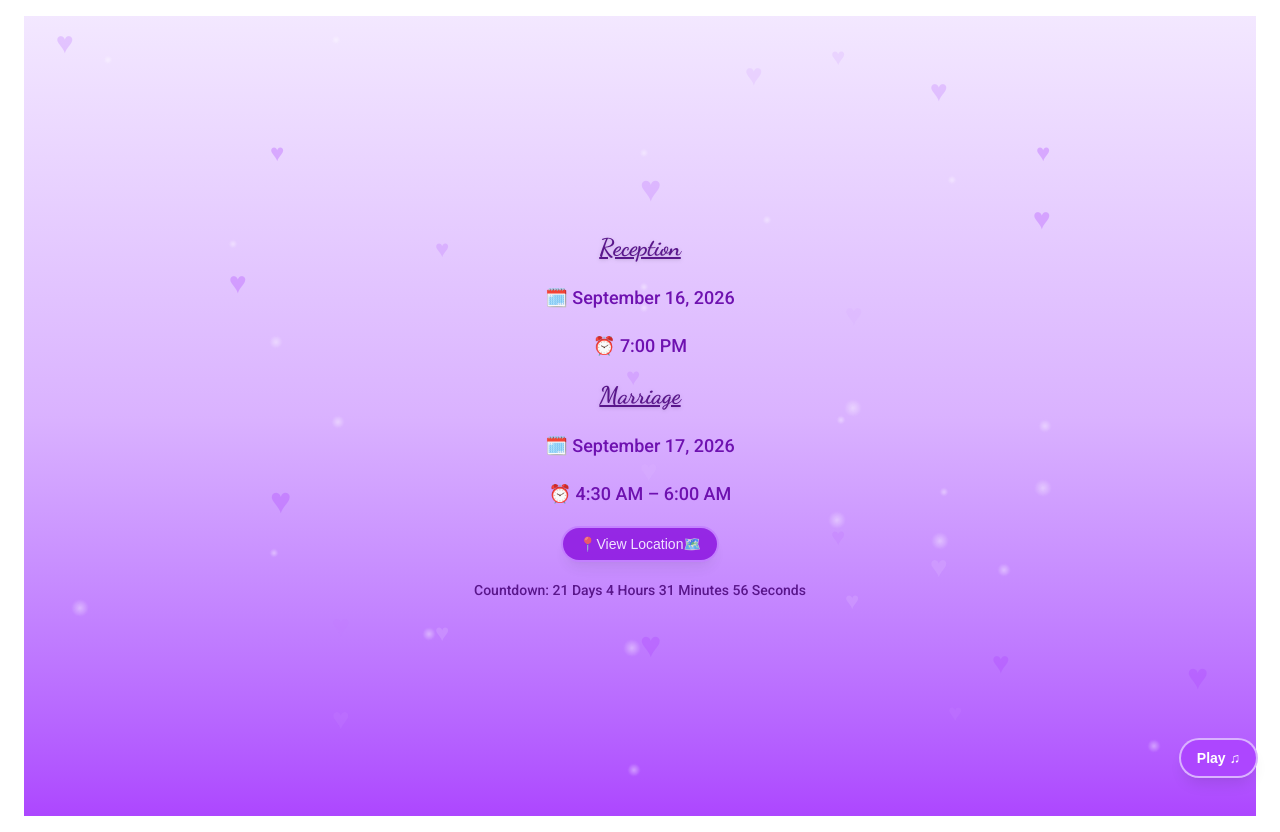
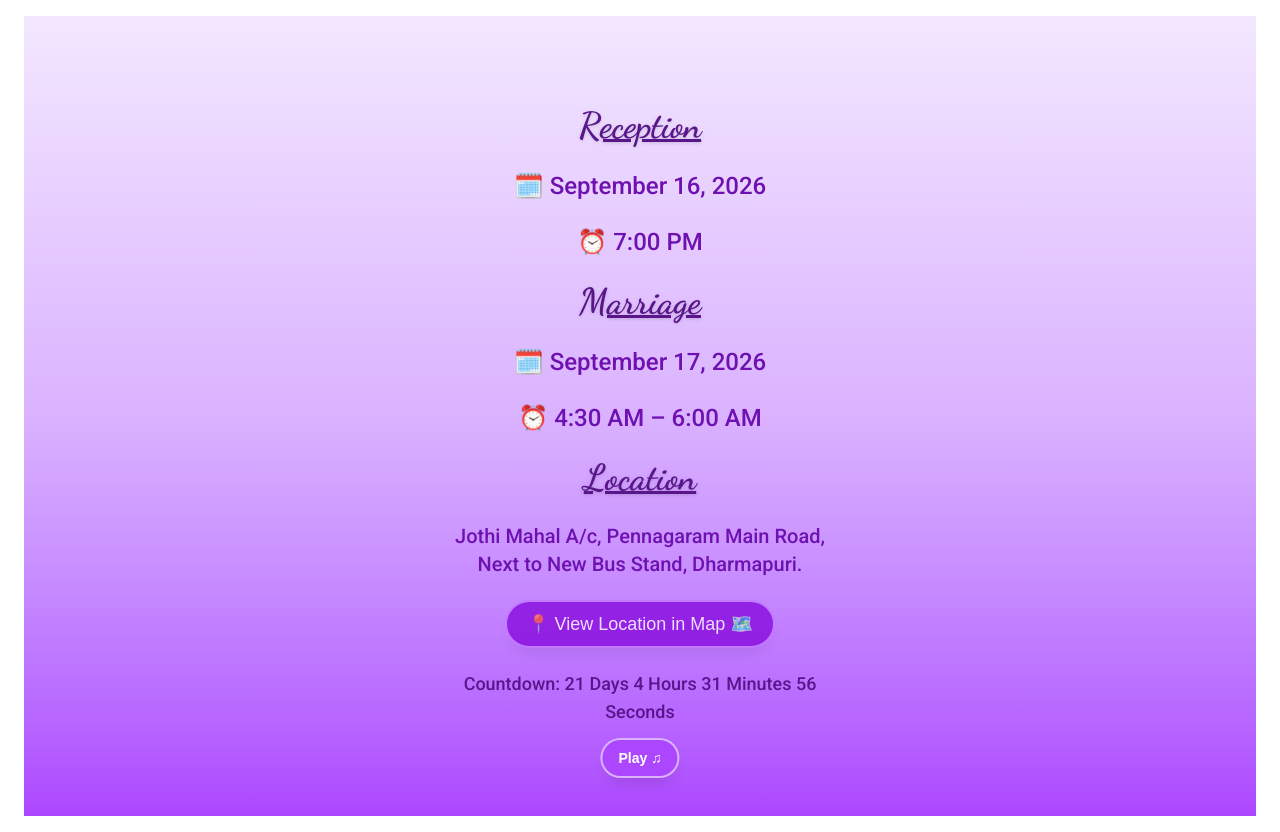
Before and after one commit to Vistreator/Pooja-Dinesh-Invite, a Next.js app: page /location in a window 1280 px wide. Built offline with nearby package versions, Linux system fonts and the light colour scheme.

Commit message:
Play sound adjust and name size

```diff
--- a/app/invite/page.tsx
+++ b/app/invite/page.tsx
@@ -48,7 +48,7 @@ export default function Invite() {
           initial={{ opacity: 0, y: -50 }}
           animate={{ opacity: 1, y: 0 }}
           transition={{ duration: 1 }}
-          className={`${greatVibes.className} text-6xl sm:text-8xl md:text-9xl text-purple-900 drop-shadow-lg leading-tight`}
+          className={`${greatVibes.className} text-5xl sm:text-7xl md:text-8xl text-purple-900 drop-shadow-lg leading-tight`}
         >
           Dineshkumar C
         </motion.h1>
@@ -57,7 +57,7 @@ export default function Invite() {
           initial={{ opacity: 0, scale: 0.8 }}
           animate={{ opacity: 1, scale: 1 }}
           transition={{ duration: 1, delay: 0.3 }}
-          className={`${greatVibes.className} text-5xl sm:text-7xl md:text-8xl text-purple-900 drop-shadow-lg leading-tight`}
+          className={`${greatVibes.className} text-3xl sm:text-5xl md:text-6xl text-purple-900 drop-shadow-lg leading-tight`}
         >
           ་༘࿐ ִֶָ💍࿐་༘
         </motion.h2>
@@ -66,7 +66,7 @@ export default function Invite() {
           initial={{ opacity: 0, y: 50 }}
           animate={{ opacity: 1, y: 0 }}
           transition={{ duration: 1, delay: 0.6 }}
-          className={`${greatVibes.className} text-6xl sm:text-8xl md:text-9xl text-purple-900 drop-shadow-lg leading-tight`}
+          className={`${greatVibes.className} text-5xl sm:text-7xl md:text-8xl text-purple-900 drop-shadow-lg leading-tight`}
         >
           Pooja R
         </motion.h3>
--- a/app/layout.tsx
+++ b/app/layout.tsx
@@ -33,15 +33,16 @@ export default function RootLayout({ children }: { children: React.ReactNode })
         </audio>
 
         {/* Play/Pause Button */}
+        {/* Play/Pause Button */}
 <button
   onClick={toggleMusic}
   className={`fixed bottom-6 left-1/2 -translate-x-1/2
-                      sm:bottom-6 sm:right-6 sm:left-auto sm:translate-x-0
               px-4 py-2 text-sm font-semibold text-white rounded-full shadow-lg
               transition-transform duration-300 hover:scale-105 z-50
               ${isPlaying ? "bg-purple-700 ring-2 ring-purple-400 animate-wiggle" : "bg-purple-500 ring-2 ring-purple-300"}`}
 >
   {isPlaying ? "⏸" : "Play ♫"}
+
         </button>
 
         {/* Page Content */}
--- a/app/location/page.tsx
+++ b/app/location/page.tsx
@@ -28,85 +28,38 @@ export default function Location() {
     <div className="relative min-h-screen flex items-center justify-center
                     bg-gradient-to-b from-purple-100 via-purple-300 to-purple-500
                     px-4 overflow-hidden text-center">
-    {/* Floating hearts */}
-{/* Floating hearts */}
-<div className="absolute top-12 left-8 text-purple-400 text-3xl opacity-20 animate-float">♥</div>
-<div className="absolute bottom-20 right-12 text-purple-500 text-4xl opacity-30 animate-float">♥</div>
-<div className="absolute bottom-32 left-1/3 text-purple-300 text-2xl opacity-20 animate-float">♥</div>
-<div className="absolute top-24 right-1/4 text-purple-400 text-3xl opacity-30 animate-float">♥</div>
 
-{/* Extra floating hearts (20 more) */}
-<div className="absolute top-40 left-1/5 text-purple-500 text-2xl opacity-25 animate-float">♥</div>
-<div className="absolute bottom-10 left-1/4 text-purple-400 text-3xl opacity-30 animate-float">♥</div>
-<div className="absolute top-16 right-1/3 text-purple-300 text-2xl opacity-20 animate-float">♥</div>
-<div className="absolute bottom-24 right-1/5 text-purple-500 text-3xl opacity-25 animate-float">♥</div>
-<div className="absolute top-48 left-1/2 text-purple-400 text-4xl opacity-30 animate-float">♥</div>
-<div className="absolute bottom-40 left-2/3 text-purple-300 text-2xl opacity-20 animate-float">♥</div>
-<div className="absolute top-56 right-1/6 text-purple-500 text-3xl opacity-25 animate-float">♥</div>
-<div className="absolute bottom-12 left-3/4 text-purple-400 text-2xl opacity-30 animate-float">♥</div>
-<div className="absolute top-20 right-2/5 text-purple-300 text-3xl opacity-20 animate-float">♥</div>
-<div className="absolute bottom-28 left-1/2 text-purple-500 text-4xl opacity-25 animate-float">♥</div>
-<div className="absolute top-64 left-1/3 text-purple-400 text-2xl opacity-30 animate-float">♥</div>
-<div className="absolute bottom-48 right-1/4 text-purple-300 text-3xl opacity-20 animate-float">♥</div>
-<div className="absolute top-72 left-1/6 text-purple-500 text-3xl opacity-25 animate-float">♥</div>
-<div className="absolute bottom-56 right-1/3 text-purple-400 text-2xl opacity-30 animate-float">♥</div>
-<div className="absolute top-80 left-2/3 text-purple-300 text-3xl opacity-20 animate-float">♥</div>
-<div className="absolute bottom-64 left-1/5 text-purple-500 text-4xl opacity-25 animate-float">♥</div>
-<div className="absolute top-96 right-1/2 text-purple-400 text-2xl opacity-30 animate-float">♥</div>
-<div className="absolute bottom-72 left-1/2 text-purple-300 text-3xl opacity-20 animate-float">♥</div>
-<div className="absolute top-1/5 right-1/6 text-purple-500 text-2xl opacity-25 animate-float">♥</div>
-<div className="absolute bottom-1/6 left-1/4 text-purple-400 text-3xl opacity-30 animate-float">♥</div>
+      {/* Floating hearts + glitter (keep your existing ones) */}
 
-{/* Glittering background particles */}
-<div className="glitter w-2 h-2 top-10 left-20"></div>
-<div className="glitter w-3 h-3 bottom-16 right-24"></div>
-<div className="glitter w-2 h-2 top-1/3 left-1/2"></div>
-<div className="glitter w-4 h-4 bottom-1/4 left-12"></div>
-<div className="glitter w-2 h-2 top-1/2 right-1/3"></div>
-
-{/* Additional glitter particles (20 more) */}
-<div className="glitter w-2 h-2 top-5 left-1/4"></div>
-<div className="glitter w-3 h-3 bottom-10 right-1/2"></div>
-<div className="glitter w-2 h-2 top-2/3 left-1/5"></div>
-<div className="glitter w-4 h-4 bottom-1/3 right-1/4"></div>
-<div className="glitter w-2 h-2 top-40 left-3/4"></div>
-<div className="glitter w-3 h-3 bottom-44 right-2/3"></div>
-<div className="glitter w-2 h-2 top-1/4 left-3/5"></div>
-<div className="glitter w-4 h-4 bottom-2/5 right-1/6"></div>
-<div className="glitter w-2 h-2 top-56 left-1/6"></div>
-<div className="glitter w-3 h-3 bottom-60 right-1/5"></div>
-<div className="glitter w-2 h-2 top-72 left-1/2"></div>
-<div className="glitter w-4 h-4 bottom-72 right-1/3"></div>
-<div className="glitter w-3 h-3 top-80 left-1/5"></div>
-<div className="glitter w-2 h-2 bottom-80 right-1/4"></div>
-<div className="glitter w-4 h-4 top-96 left-2/3"></div>
-<div className="glitter w-3 h-3 bottom-96 right-1/6"></div>
-<div className="glitter w-2 h-2 top-1/6 left-1/2"></div>
-<div className="glitter w-4 h-4 bottom-1/5 right-1/2"></div>
-<div className="glitter w-3 h-3 top-1/2 left-1/4"></div>
-
-
-      <div className="w-full max-w-sm mx-auto space-y-5 animate-fade">
+      <div className="w-full max-w-sm mx-auto space-y-6 animate-fade">
         {/* Reception */}
-        <h2 className={`${dancing.className} text-2xl font-bold text-purple-900 drop-shadow underline`}>
+        <h2 className={`${dancing.className} text-3xl sm:text-4xl font-bold text-purple-900 drop-shadow underline`}>
           Reception
         </h2>
-        <p className={`${roboto.className} text-lg italic text-purple-800 font-semibold`}>
+        <p className={`${roboto.className} text-xl sm:text-2xl italic text-purple-800 font-semibold`}>
           🗓️ September 16, 2026
         </p>
-        <p className={`${roboto.className} text-lg italic text-purple-800 font-semibold`}>
+        <p className={`${roboto.className} text-xl sm:text-2xl italic text-purple-800 font-semibold`}>
           ⏰ 7:00 PM
         </p>
 
         {/* Marriage */}
-        <h3 className={`${dancing.className} text-2xl font-bold text-purple-900 drop-shadow underline`}>
+        <h3 className={`${dancing.className} text-3xl sm:text-4xl font-bold text-purple-900 drop-shadow underline`}>
           Marriage
         </h3>
-        <p className={`${roboto.className} text-lg italic text-purple-800 font-semibold`}>
+        <p className={`${roboto.className} text-xl sm:text-2xl italic text-purple-800 font-semibold`}>
           🗓️ September 17, 2026
         </p>
-        <p className={`${roboto.className} text-lg italic text-purple-800 font-semibold`}>
+        <p className={`${roboto.className} text-xl sm:text-2xl italic text-purple-800 font-semibold`}>
           ⏰ 4:30 AM – 6:00 AM
+        </p>
+
+        {/* Location */}
+        <h4 className={`${dancing.className} text-3xl sm:text-4xl font-bold text-purple-900 drop-shadow underline`}>
+          Location
+        </h4>
+        <p className={`${roboto.className} text-lg sm:text-xl italic text-purple-800 font-semibold`}>
+          Jothi Mahal A/c, Pennagaram Main Road, Next to New Bus Stand, Dharmapuri.
         </p>
 
         {/* Location Link */}
@@ -114,15 +67,15 @@ export default function Location() {
           href="https://maps.app.goo.gl/W9NnAPsFBx548JnF9"
           target="_blank"
           rel="noopener noreferrer"
-          className="inline-block px-4 py-1.5 bg-purple-700 text-white text-sm rounded-full
+          className="inline-block px-5 py-2 bg-purple-700 text-white text-base sm:text-lg rounded-full
                      shadow-lg hover:scale-105 transition-transform duration-300
                      ring-2 ring-purple-400 animate-pulse"
         >
-          📍View Location🗺️
+          📍 View Location in Map 🗺️
         </a>
 
-        {/* Countdown*/}
-        <p className={`${roboto.className} text-sm text-purple-900`}>
+        {/* Countdown */}
+        <p className={`${roboto.className} text-base sm:text-lg text-purple-900 font-semibold`}>
           Countdown: {timeLeft.days} Days {timeLeft.hours} Hours {timeLeft.minutes} Minutes {timeLeft.seconds} Seconds
         </p>
       </div>
```
Lines whose indentation alone changed are shown as unchanged.
